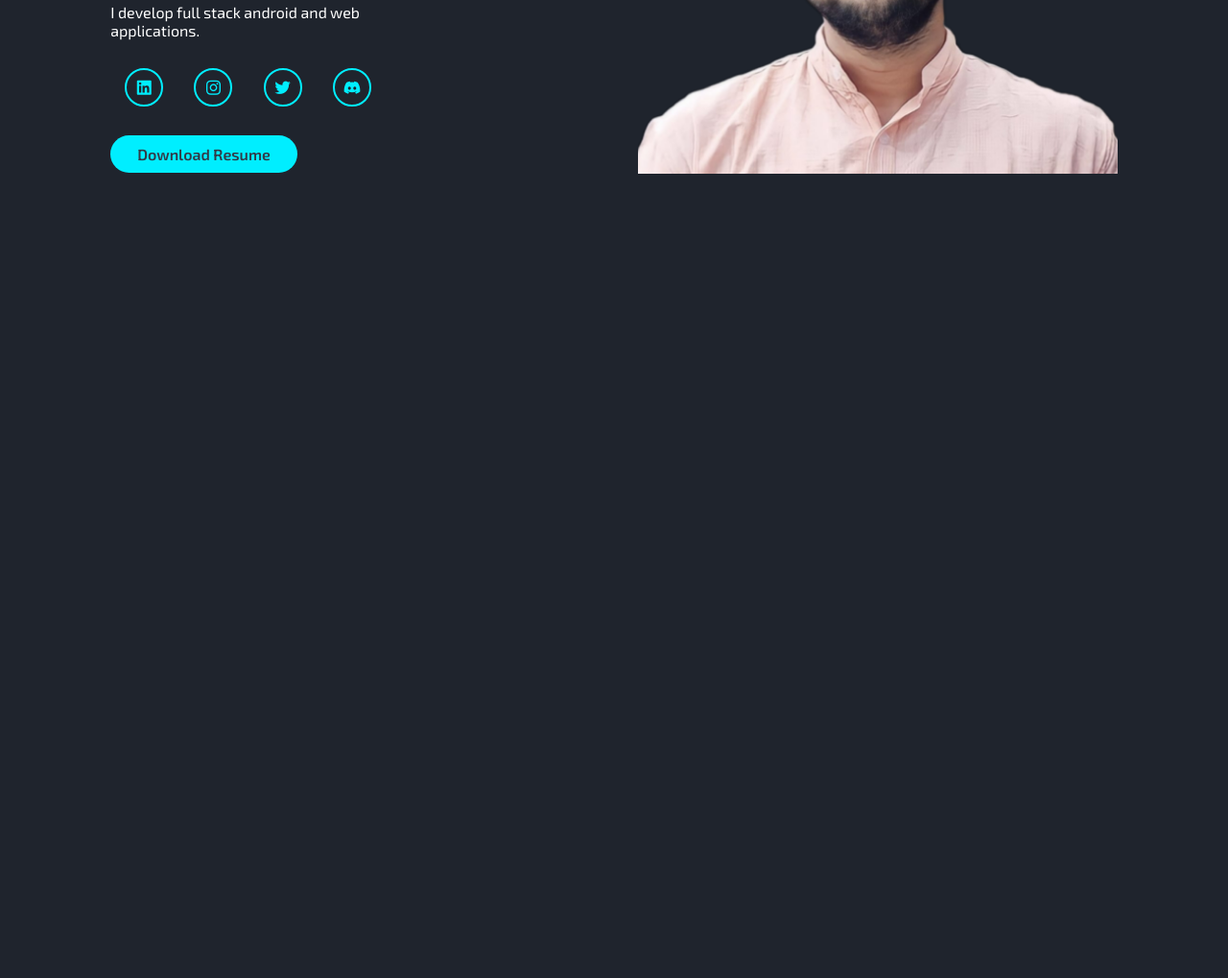
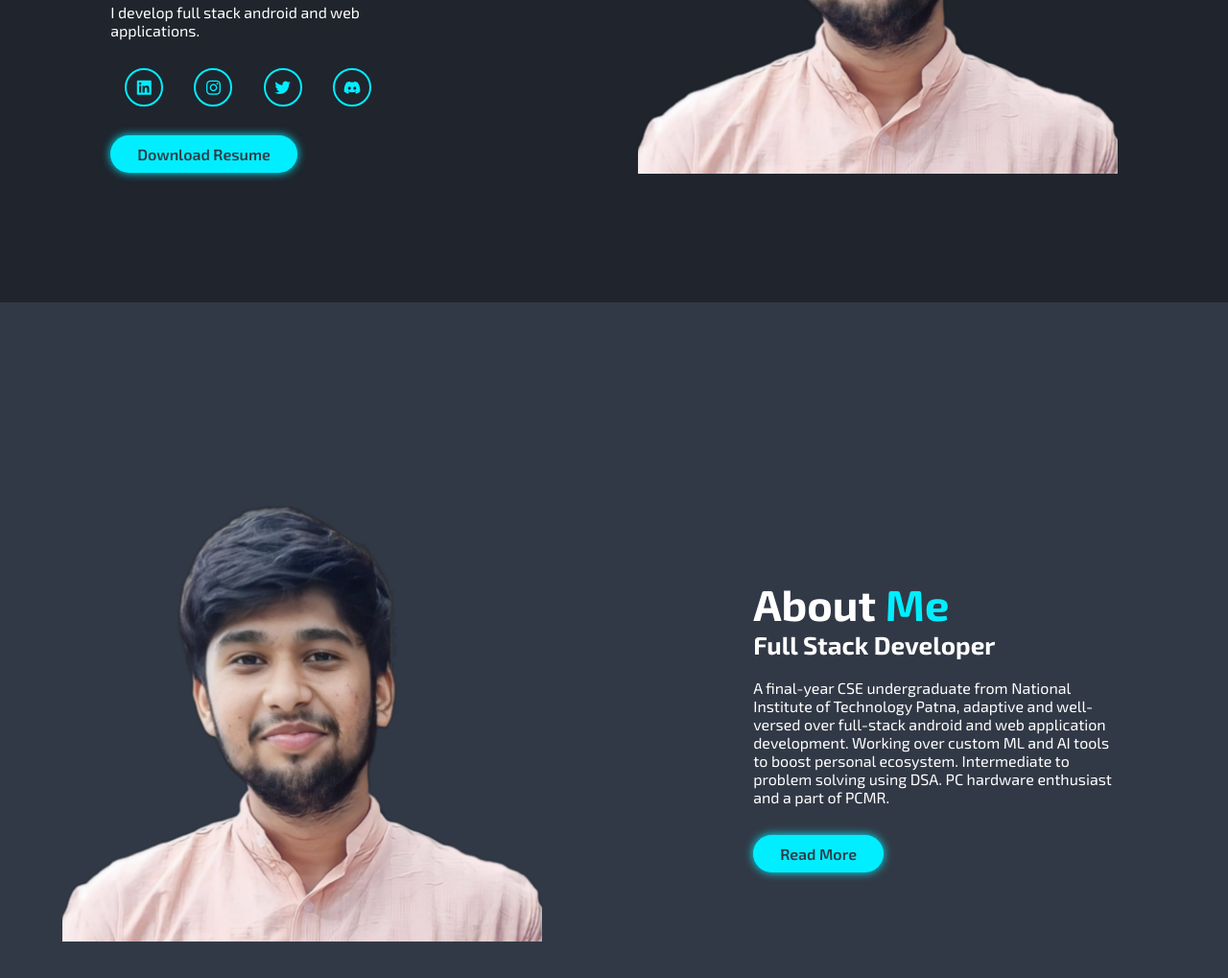
Before and after one commit to rahulb813/personal-portfolio, a plain HTML site: page index.html in a window 1280 px wide. Shown: the part 485-1504 px from the top of the page at 96% size. Before the commit the page ends 800 px from the top, so only its background shows below. Drawn offline with nearby package versions, Linux system fonts and the light colour scheme.

Commit message:
sectionized about

```diff
--- a/index.html
+++ b/index.html
@@ -2,11 +2,14 @@
 <html lang="en">
     <head>
         <script src="https://unpkg.com/boxicons@2.1.4/dist/boxicons.js"></script>
-        <link href='https://unpkg.com/boxicons@2.1.4/css/boxicons.min.css' rel='stylesheet'>
+        <link
+            href="https://unpkg.com/boxicons@2.1.4/css/boxicons.min.css"
+            rel="stylesheet"
+        />
         <meta charset="UTF-8" />
         <meta name="viewport" content="width=device-width, initial-scale=1.0" />
         <title>Personal Portfolio</title>
-        <link rel="stylesheet" href="style.css">
+        <link rel="stylesheet" href="style.css" />
     </head>
     <body>
         <header class="header">
@@ -19,8 +22,6 @@
                 <a href="#achievements">Achievements</a>
                 <a href="#contact">Contact Me</a>
             </nav>
-
-
         </header>
 
         <section class="home">
@@ -30,18 +31,37 @@
                 <h3>And, I'm a <span>Full Stack Developer</span></h3>
                 <p>I develop full stack android and web applications.</p>
                 <div class="social-media">
-                    <a href=""><i class='bx bxl-linkedin-square'></i></a>
-                    <a href=""><i class='bx bxl-instagram'></i></a>
-                    <a href=""><i class='bx bxl-twitter' ></i></a>
-                    <a href=""><i class='bx bxl-discord-alt' ></i></a>
-
+                    <a href=""><i class="bx bxl-linkedin-square"></i></a>
+                    <a href=""><i class="bx bxl-instagram"></i></a>
+                    <a href=""><i class="bx bxl-twitter"></i></a>
+                    <a href=""><i class="bx bxl-discord-alt"></i></a>
                 </div>
                 <a href="" class="btn">Download Resume</a>
             </div>
             <div class="me-img">
-                <img src="./me.png" alt="">
+                <img src="./me.png" alt="" />
             </div>
         </section>
-            <script src="script.js"></script>
+
+        <section class="about">
+            <div class="about-img">
+                <img src="me.png" alt="">
+            </div>
+            <div class="about-content">
+            <h2 class="heading">About <span>Me</span></h2>
+            <h3>Full Stack Developer</h3>
+            <p>
+                A final-year CSE undergraduate from National Institute of
+                Technology Patna, adaptive and well-versed over full-stack
+                android and web application development. Working over custom ML
+                and AI tools to boost personal ecosystem. Intermediate to
+                problem solving using DSA. PC hardware enthusiast and a part of
+                PCMR.
+            </p>
+            <a href="" class="btn">Read More</a>
+        </div>
+        </section>
+
+        <script src="script.js"></script>
     </body>
 </html>
--- a/style.css
+++ b/style.css
@@ -115,7 +115,40 @@ span{
     padding: 1rem 2.8rem;
     background: var(--main-color);
     border-radius: 4rem;
-    box-shadow: 0 0 1 var(--main-color);
+    box-shadow: 0 0 1rem var(--main-color);
     color: var(--second-bg-color);
     font-weight: 600;
+    transition: .4s ease;
 }
+.btn:hover{
+    box-shadow: none;
+}
+
+.about{
+    display: flex;
+    justify-content: center;
+    align-items: center;
+    gap: 2rem;
+    background: var(--second-bg-color);
+
+}
+.about-img img{
+    width: 35w;
+    margin-left: -50px;
+    margin-right: 200px;
+}
+.heading{
+    text-align: center;
+    font-size: 4.5rem;
+}
+.about-content h2{
+    text-align: left;
+
+}
+.about-content h3{
+    font-size: 2.6rem;
+}
+.about-content p{
+    font-size: 1.6rem;
+    margin: 2rem 0 3rem;
+}
```
Also changed, not shown: 1 other file.
